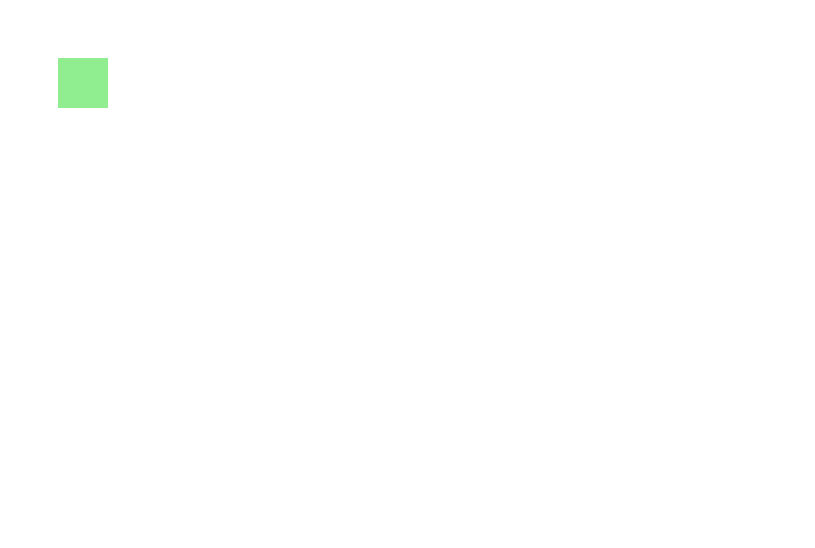
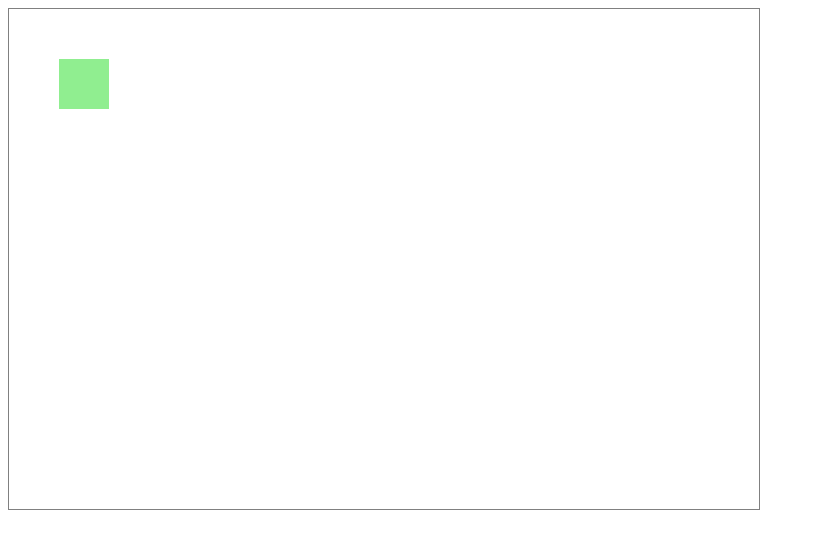
Before and after one commit to AroSaneD/protect-the-house, an Angular app: page / in a window 1280 px wide. Shown: the top 548 px of the page, without its empty margins (0-815 px from the left). Built offline with nearby package versions, Linux system fonts and the light colour scheme.

Commit message:
Fixed height attribute name in canvas element. Added border to easier see the canvas range.

```diff
--- a/src/app/components/app-component/app.component.css
+++ b/src/app/components/app-component/app.component.css
@@ -0,0 +1,3 @@
+canvas {
+  border: 1px solid gray;
+}
--- a/src/app/components/app-component/app.component.html
+++ b/src/app/components/app-component/app.component.html
@@ -1,4 +1,4 @@
 <!--The content below is only a placeholder and can be replaced.-->
 <div>
-  <canvas width="500" heigth="500" id="gameCanvas"></canvas>
+  <canvas width="750" height="500" id="gameCanvas"></canvas>
 </div>
```
